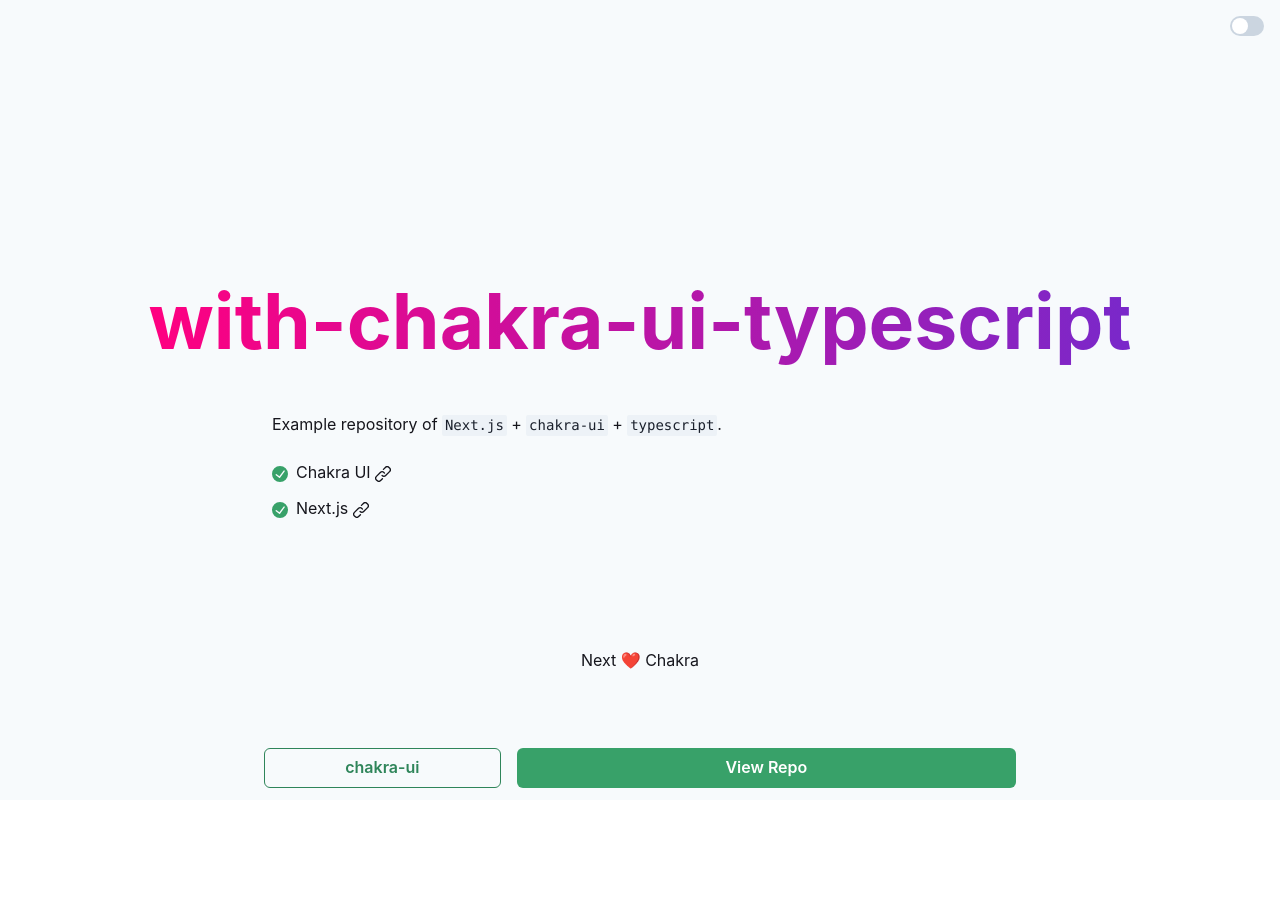
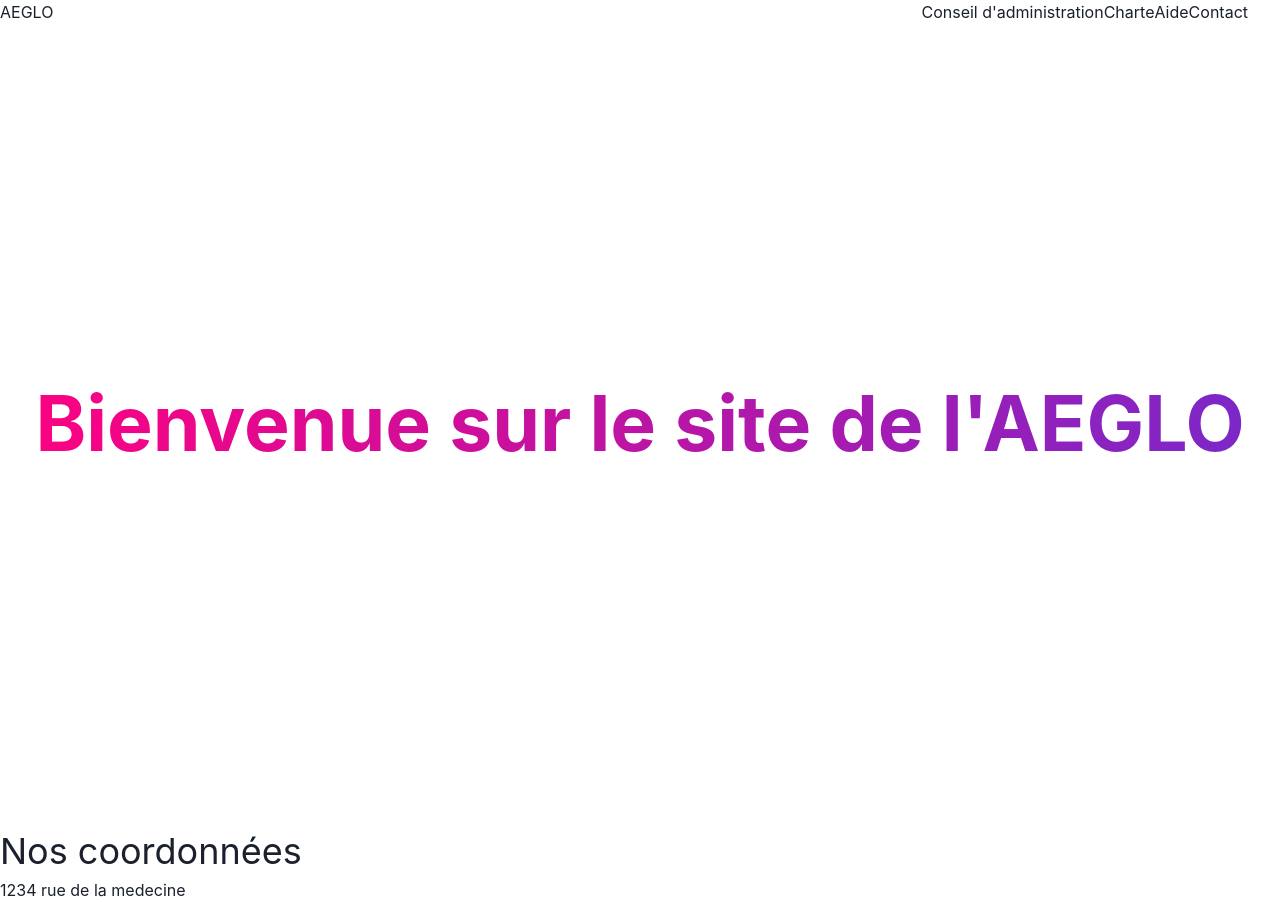
Before and after one commit to aeglo/website-2.0, a Next.js app: page / in a window 1280 px wide. Before the commit the page ends 800 px from the top, so only its background shows below. Built offline with nearby package versions, Linux system fonts and the light colour scheme.

Commit message:
Remove boilerplate and add basic layout

```diff
--- a/src/components/CTA.tsx
+++ /dev/null
@@ -1,31 +0,0 @@
-import { Link as ChakraLink, Button } from '@chakra-ui/react'
-
-import { Container } from './Container'
-
-export const CTA = () => (
-  <Container
-    flexDirection="row"
-    position="fixed"
-    bottom="0"
-    width="100%"
-    maxWidth="48rem"
-    py={3}
-  >
-    <ChakraLink isExternal href="https://chakra-ui.com" flexGrow={1} mx={2}>
-      <Button width="100%" variant="outline" colorScheme="green">
-        chakra-ui
-      </Button>
-    </ChakraLink>
-
-    <ChakraLink
-      isExternal
-      href="https://github.com/vercel/next.js/blob/canary/examples/with-chakra-ui-typescript"
-      flexGrow={3}
-      mx={2}
-    >
-      <Button width="100%" variant="solid" colorScheme="green">
-        View Repo
-      </Button>
-    </ChakraLink>
-  </Container>
-)
--- a/src/components/Container.tsx
+++ /dev/null
@@ -1,19 +0,0 @@
-import { Flex, useColorMode, FlexProps } from '@chakra-ui/react'
-
-export const Container = (props: FlexProps) => {
-  const { colorMode } = useColorMode()
-
-  const bgColor = { light: 'gray.50', dark: 'gray.900' }
-
-  const color = { light: 'black', dark: 'white' }
-  return (
-    <Flex
-      direction="column"
-      alignItems="center"
-      justifyContent="flex-start"
-      bg={bgColor[colorMode]}
-      color={color[colorMode]}
-      {...props}
-    />
-  )
-}
--- a/src/components/DarkModeSwitch.tsx
+++ /dev/null
@@ -1,16 +0,0 @@
-import { useColorMode, Switch } from '@chakra-ui/react'
-
-export const DarkModeSwitch = () => {
-  const { colorMode, toggleColorMode } = useColorMode()
-  const isDark = colorMode === 'dark'
-  return (
-    <Switch
-      position="fixed"
-      top="1rem"
-      right="1rem"
-      color="green"
-      isChecked={isDark}
-      onChange={toggleColorMode}
-    />
-  )
-}
--- a/src/components/Footer.tsx
+++ b/src/components/Footer.tsx
@@ -1,5 +1,8 @@
-import { Flex, FlexProps } from '@chakra-ui/react'
+import { Box, Flex, Text } from "@chakra-ui/react";
 
-export const Footer = (props: FlexProps) => (
-  <Flex as="footer" py="8rem" {...props} />
-)
+export const Footer = () => (
+  <Box>
+    <Text fontSize="4xl">Nos coordonnées</Text>
+    <Text>1234 rue de la medecine</Text>
+  </Box>
+);
--- a/src/components/Hero.tsx
+++ b/src/components/Hero.tsx
@@ -1,17 +1,11 @@
-import { Flex, Heading } from '@chakra-ui/react'
+import { Flex, Heading } from "@chakra-ui/react";
 
-export const Hero = ({ title }: { title: string }) => (
-  <Flex
-    justifyContent="center"
-    alignItems="center"
-    height="100vh"
-    bgGradient="linear(to-l, #7928CA, #FF0080)"
-    bgClip="text"
-  >
-    <Heading fontSize="6vw">{title}</Heading>
+export const Hero = () => (
+  <Flex justifyContent="center" alignItems="center" height="100vh" bgGradient="linear(to-l, #7928CA, #FF0080)" bgClip="text">
+    <Heading fontSize="6vw">Bienvenue sur le site de l'AEGLO</Heading>
   </Flex>
-)
+);
 
 Hero.defaultProps = {
-  title: 'with-chakra-ui-typescript',
-}
+  title: "with-chakra-ui-typescript"
+};
--- a/src/components/Main.tsx
+++ /dev/null
@@ -1,13 +0,0 @@
-import { Stack, StackProps } from '@chakra-ui/react'
-
-export const Main = (props: StackProps) => (
-  <Stack
-    spacing="1.5rem"
-    width="100%"
-    maxWidth="48rem"
-    mt="-45vh"
-    pt="8rem"
-    px="1rem"
-    {...props}
-  />
-)
--- /dev/null
+++ b/src/components/Navbar.tsx
@@ -0,0 +1,13 @@
+import { Flex, Text } from "@chakra-ui/react";
+
+export const Navbar = () => {
+  return (
+    <Flex>
+      <Text>AEGLO</Text>
+      <Text marginLeft="auto">Conseil d'administration</Text>
+      <Text>Charte</Text>
+      <Text>Aide</Text>
+      <Text marginRight="8">Contact</Text>
+    </Flex>
+  );
+};
--- /dev/null
+++ b/src/layout/Layout.tsx
@@ -0,0 +1,13 @@
+import React from "react";
+import { Footer } from "../components/Footer";
+import { Navbar } from "../components/Navbar";
+
+export const Layout = ({ children }) => {
+  return (
+    <>
+      <Navbar />
+      {children}
+      <Footer />
+    </>
+  );
+};
--- a/src/pages/_document.tsx
+++ b/src/pages/_document.tsx
@@ -1,5 +1,4 @@
-import NextDocument, { Html, Head, Main, NextScript } from 'next/document'
-import { ColorModeScript } from '@chakra-ui/react'
+import NextDocument, { Html, Head, Main, NextScript } from "next/document";
 
 export default class Document extends NextDocument {
   render() {
@@ -7,12 +6,10 @@
       <Html>
         <Head />
         <body>
-          {/* Make Color mode to persists when you refresh the page. */}
-          <ColorModeScript />
           <Main />
           <NextScript />
         </body>
       </Html>
-    )
+    );
   }
 }
--- a/src/pages/index.tsx
+++ b/src/pages/index.tsx
@@ -1,56 +1,11 @@
-import {
-  Link as ChakraLink,
-  Text,
-  Code,
-  List,
-  ListIcon,
-  ListItem,
-} from '@chakra-ui/react'
-import { CheckCircleIcon, LinkIcon } from '@chakra-ui/icons'
-
-import { Hero } from '../components/Hero'
-import { Container } from '../components/Container'
-import { Main } from '../components/Main'
-import { DarkModeSwitch } from '../components/DarkModeSwitch'
-import { CTA } from '../components/CTA'
-import { Footer } from '../components/Footer'
+import React from "react";
+import { Hero } from "../components/Hero";
+import { Layout } from "../layout/Layout";
 
 const Index = () => (
-  <Container height="100vh">
+  <Layout>
     <Hero />
-    <Main>
-      <Text>
-        Example repository of <Code>Next.js</Code> + <Code>chakra-ui</Code> +{' '}
-        <Code>typescript</Code>.
-      </Text>
+  </Layout>
+);
 
-      <List spacing={3} my={0}>
-        <ListItem>
-          <ListIcon as={CheckCircleIcon} color="green.500" />
-          <ChakraLink
-            isExternal
-            href="https://chakra-ui.com"
-            flexGrow={1}
-            mr={2}
-          >
-            Chakra UI <LinkIcon />
-          </ChakraLink>
-        </ListItem>
-        <ListItem>
-          <ListIcon as={CheckCircleIcon} color="green.500" />
-          <ChakraLink isExternal href="https://nextjs.org" flexGrow={1} mr={2}>
-            Next.js <LinkIcon />
-          </ChakraLink>
-        </ListItem>
-      </List>
-    </Main>
-
-    <DarkModeSwitch />
-    <Footer>
-      <Text>Next ❤️ Chakra</Text>
-    </Footer>
-    <CTA />
-  </Container>
-)
-
-export default Index
+export default Index;
```
